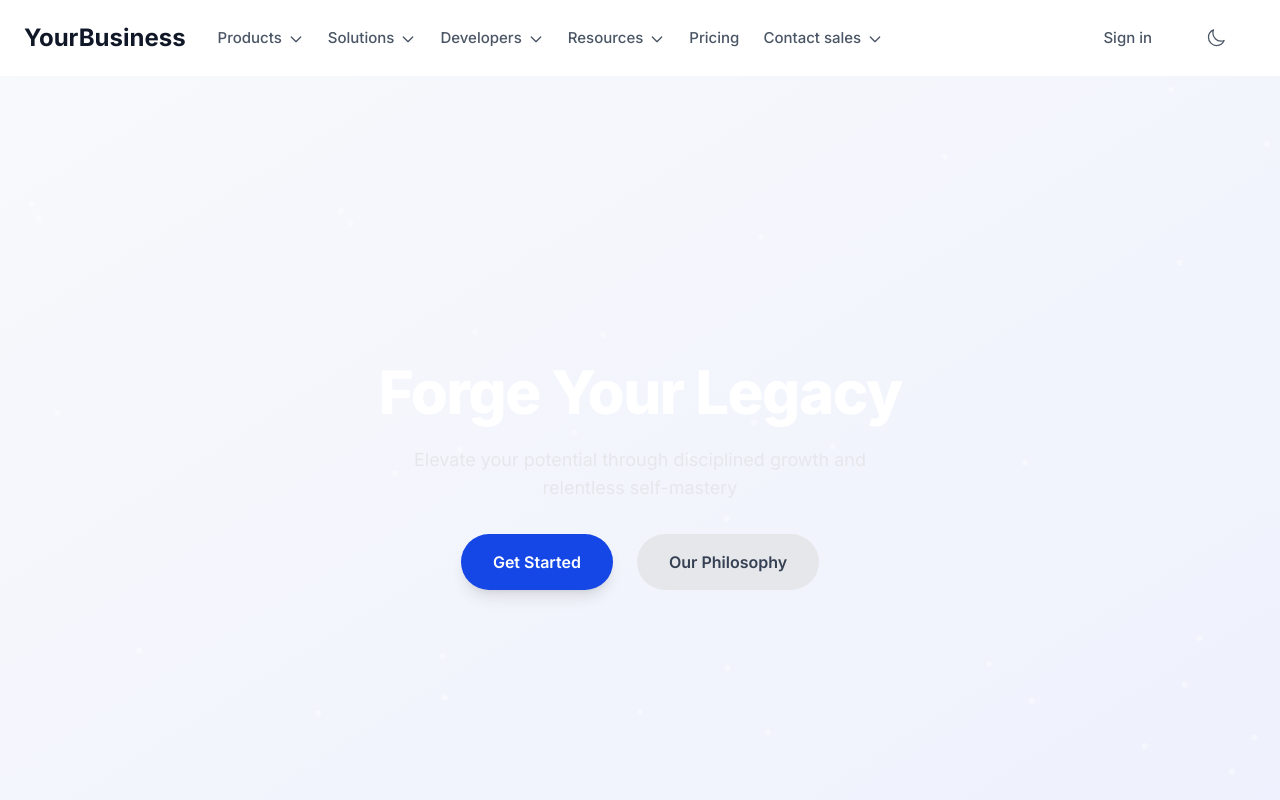
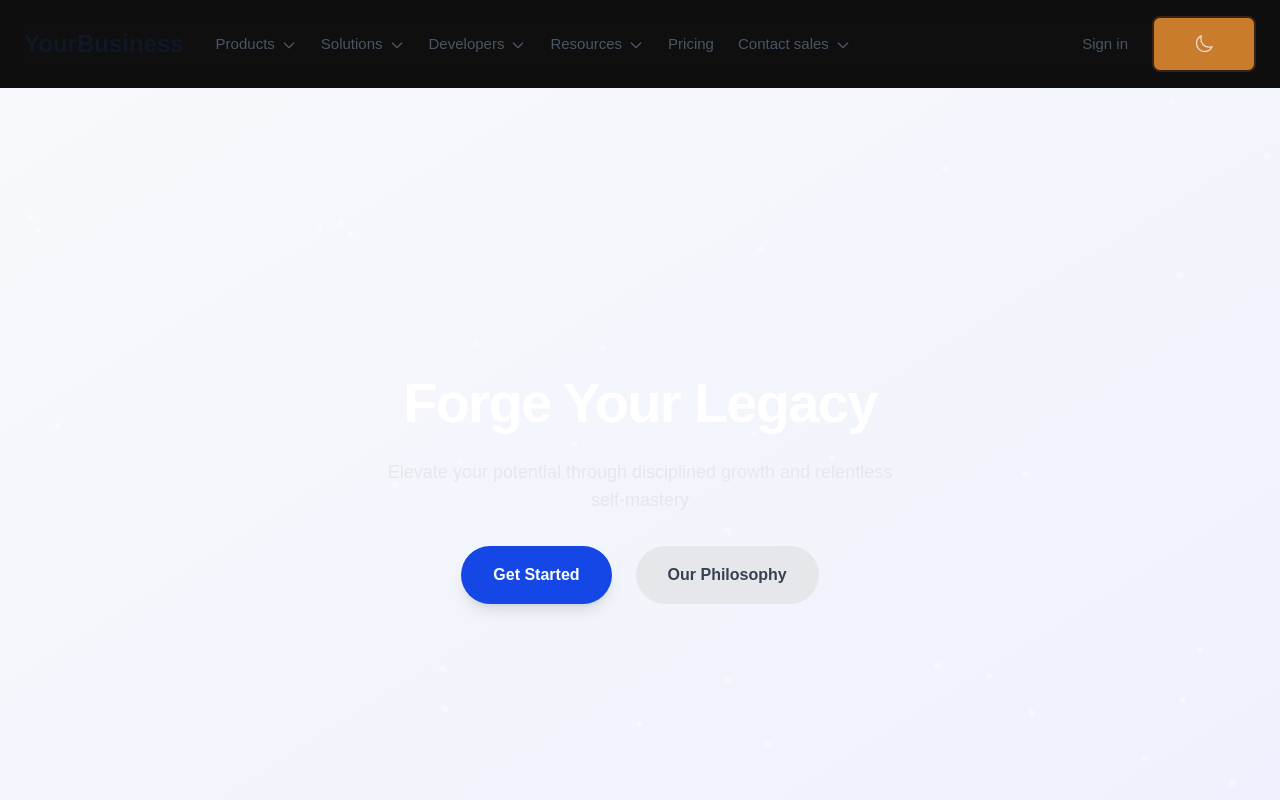
Before and after one commit to obando-ok/my-business-site, a Next.js app: page / in a window 1280 px wide. Shown: the top 800 px of the page. Built offline with nearby package versions, Linux system fonts and the light colour scheme.

Commit message:
Updated globals.css

```diff
--- a/src/styles/globals.css
+++ b/src/styles/globals.css
@@ -1,34 +1,41 @@
-/* src/styles/globals.css */
-
+/* Import Tailwind and Fonts */
 @import "tailwindcss";
+@import url('https://fonts.googleapis.com/css2?family=Manrope:wght@400;500;600;700&display=swap');
 
 :root {
-  --background: #ffffff;
-  --foreground: #171717;
-  --primary: #6366f1; /* Stripe-like blue for buttons and highlights */
-  --secondary: #9333ea; /* Soft pinkish purple for accents */
-  --gradient-start: #6366f1; /* Starting color for gradient */
-  --gradient-end: #ec4899; /* Ending color for gradient */
-  --button-bg: #6366f1; /* Button background */
-  --button-hover-bg: #4f46e5; /* Button hover color */
+  /* Masculine Color Palette */
+  --background: #0f0f0f;        /* Rich charcoal base */
+  --foreground: #e8e0d9;        /* Warm parchment text */
+  --primary: #c97d2c;           /* Burnt orange accent */
+  --secondary: #5a3921;         /* Deep coffee brown */
+  --accent: #3c2a1d;            /* Dark leather tone */
+  --gradient-start: #2c1a0d;    /* Dark espresso */
+  --gradient-end: #5a3921;      /* Warm mahogany */
+  --button-bg: #c97d2c;
+  --button-hover-bg: #b56d24;
+  --border-color: #362417;      /* Deep bronze */
 }
 
 @theme inline {
   --color-background: var(--background);
   --color-foreground: var(--foreground);
-  --font-sans: 'Inter', sans-serif; /* Use 'Inter' font as it closely resembles Stripe's modern typography */
-  --font-mono: 'Menlo', monospace;
+  --font-sans: 'Manrope', sans-serif;
+  --font-mono: 'Roboto Mono', monospace;
+  --border-radius: 8px;
+  --box-shadow: 0 4px 20px rgba(201, 125, 44, 0.3);
 }
 
 @media (prefers-color-scheme: dark) {
   :root {
-    --background: #0a0a0a;
-    --foreground: #ededed;
-    --primary: #6366f1;
-    --secondary: #ec4899;
+    --background: #121212;
+    --foreground: #ede4d4;
+    --primary: #d18a3d;
+    --secondary: #6b4b32;
+    --border-color: #483728;
   }
 }
 
+/* Base Styles */
 body {
   background: var(--background);
   color: var(--foreground);
@@ -36,83 +43,75 @@
   margin: 0;
   padding: 0;
   box-sizing: border-box;
-  transition: background-color 0.3s ease, color 0.3s ease;
+  transition: all 0.3s cubic-bezier(0.4, 0, 0.2, 1);
+  line-height: 1.6;
+  font-weight: 500;
+  min-height: 100vh;
 }
 
-/* Background Gradient Animation */
+/* Gradient Animation */
 @keyframes gradientAnimation {
-  0% {
-    background-position: 0% 50%;
-  }
-  50% {
-    background-position: 100% 50%;
-  }
-  100% {
-    background-position: 0% 50%;
-  }
+  0% { background-position: 0% 50%; }
+  50% { background-position: 100% 50%; }
+  100% { background-position: 0% 50%; }
 }
 
 .bg-gradient-animate {
-  background: linear-gradient(270deg, var(--gradient-start), var(--gradient-end));
+  background: linear-gradient(
+    270deg,
+    var(--gradient-start),
+    var(--accent),
+    var(--gradient-end)
+  );
   background-size: 400% 400%;
-  animation: gradientAnimation 10s ease infinite;
+  animation: gradientAnimation 15s ease infinite;
 }
 
-/* Button Styles */
-button, .button, .cta-button {
+/* Masculine Components */
+button,
+.button,
+.cta-button {
   font-family: var(--font-sans);
   font-weight: 600;
+  letter-spacing: 0.05em;
+  text-transform: uppercase;
+  background: var(--button-bg);
+  color: var(--foreground);
+  border: 2px solid var(--border-color);
+  padding: 1rem 2.5rem;
+  border-radius: var(--border-radius);
+  transition: all 0.3s cubic-bezier(0.4, 0, 0.2, 1);
   cursor: pointer;
-  outline: none;
-  border: none;
-  user-select: none;
-  padding: 12px 30px;
-  border-radius: 50px;
-  transition: background-color 0.3s ease, transform 0.3s ease, box-shadow 0.3s ease;
+  position: relative;
+  overflow: hidden;
 }
 
 button:hover,
+.button:hover,
 .cta-button:hover {
-  transform: scale(1.05);
-  box-shadow: 0px 8px 16px rgba(0, 0, 0, 0.2);
+  background: var(--button-hover-bg);
+  transform: translateY(-2px);
+  box-shadow: var(--box-shadow);
 }
 
-button:focus,
-.cta-button:focus {
-  outline: none;
-  box-shadow: none;
-  border: none;
+/* Text Elements */
+h1 {
+  font-size: 3.5rem;
+  line-height: 1.1;
+  font-weight: 700;
+  letter-spacing: -0.03em;
 }
 
-button:focus-visible,
-.cta-button:focus-visible {
-  outline: none;
-  box-shadow: none;
+h2 {
+  font-size: 2.5rem;
+  font-weight: 650;
 }
 
-/* Primary Button */
-.bg-primary {
-  background-color: var(--primary);
-  color: white;
-  font-weight: bold;
+h3 {
+  font-size: 1.8rem;
+  font-weight: 600;
 }
 
-.bg-primary:hover {
-  background-color: var(--button-hover-bg);
-}
-
-/* Secondary Button */
-.bg-secondary {
-  background-color: var(--secondary);
-  color: white;
-  font-weight: bold;
-}
-
-.bg-secondary:hover {
-  background-color: #db2777; /* A darker shade of pinkish red */
-}
-
-/* Global Text Colors */
 .text-primary {
   color: var(--primary);
 }
@@ -121,17 +120,73 @@
   color: var(--secondary);
 }
 
-/* Tailwind Customizations */
-.bg-primary {
-  background-color: var(--primary);
+/* Card Styles */
+.card {
+  background: var(--accent);
+  border: 1px solid var(--border-color);
+  border-radius: var(--border-radius);
+  padding: 2rem;
+  transition: transform 0.3s ease;
 }
 
-.bg-secondary {
-  background-color: var(--secondary);
+.card:hover {
+  transform: translateY(-5px);
 }
 
-/* Dark Mode */
-body[data-theme="dark"] {
-  background-color: var(--background);
-  color: var(--foreground);
+/* Particle Overrides */
+.tsparticles-canvas-el {
+  opacity: 0.15 !important;
 }
+
+/* Border Utilities */
+.border-primary {
+  border-color: var(--primary);
+}
+
+.border-secondary {
+  border-color: var(--secondary);
+}
+
+/* Navigation Effects */
+.backdrop-blur-sm {
+  backdrop-filter: blur(10px);
+}
+
+.dark .backdrop-blur-sm {
+  backdrop-filter: blur(12px);
+}
+
+/* Scrollbar Styling */
+::-webkit-scrollbar {
+  width: 8px;
+}
+
+::-webkit-scrollbar-track {
+  background: var(--background);
+}
+
+::-webkit-scrollbar-thumb {
+  background: var(--primary);
+  border-radius: 4px;
+}
+
+::-webkit-scrollbar-thumb:hover {
+  background: var(--button-hover-bg);
+}
+
+/* Selection Styling */
+::selection {
+  background: var(--primary);
+  color: var(--background);
+}
+
+/* Responsive Typography */
+@media (max-width: 768px) {
+  h1 {
+    font-size: 2.5rem;
+  }
+
+  h2 {
+    font-size: 2rem;
+  }
+}
```
